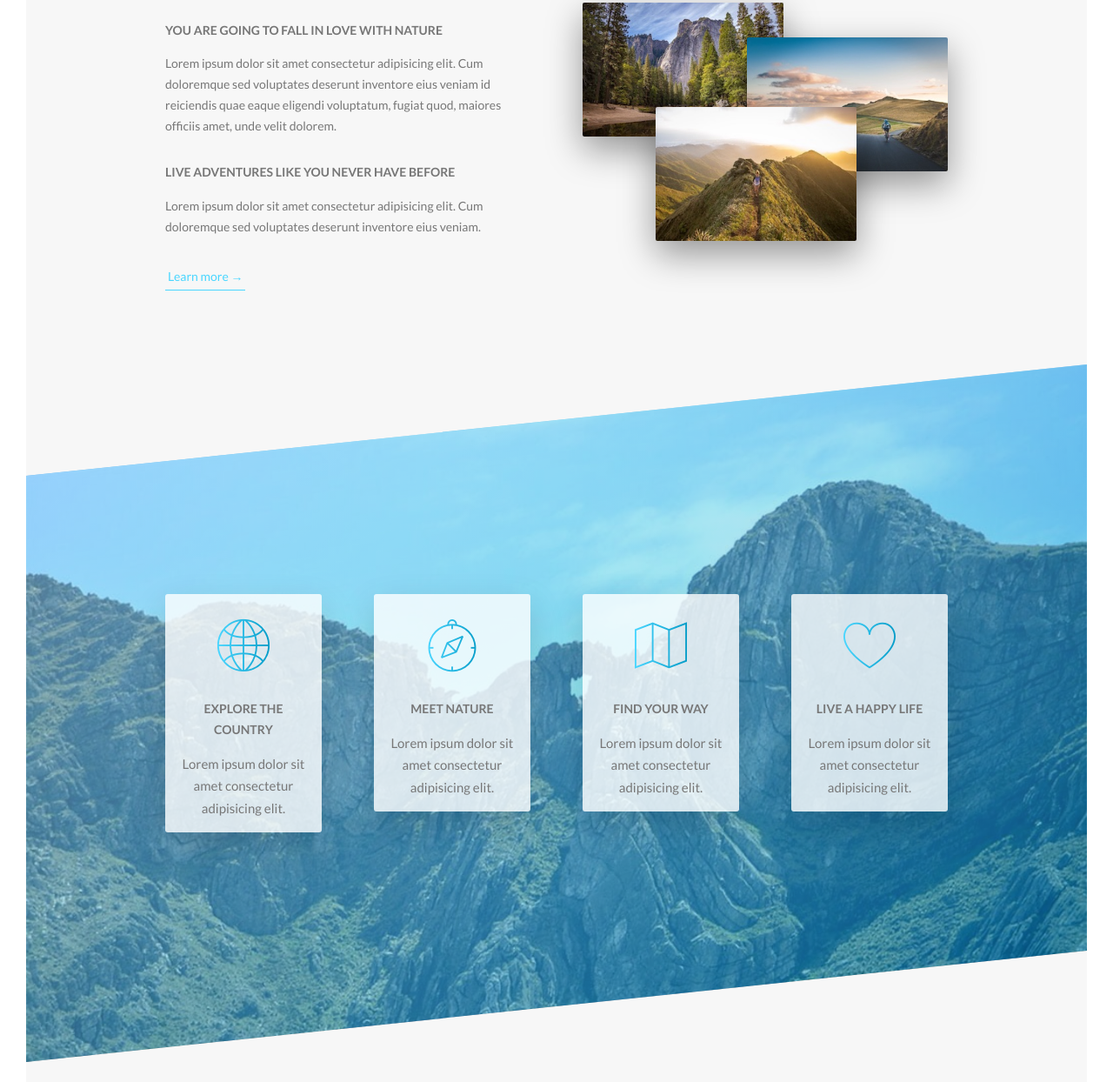
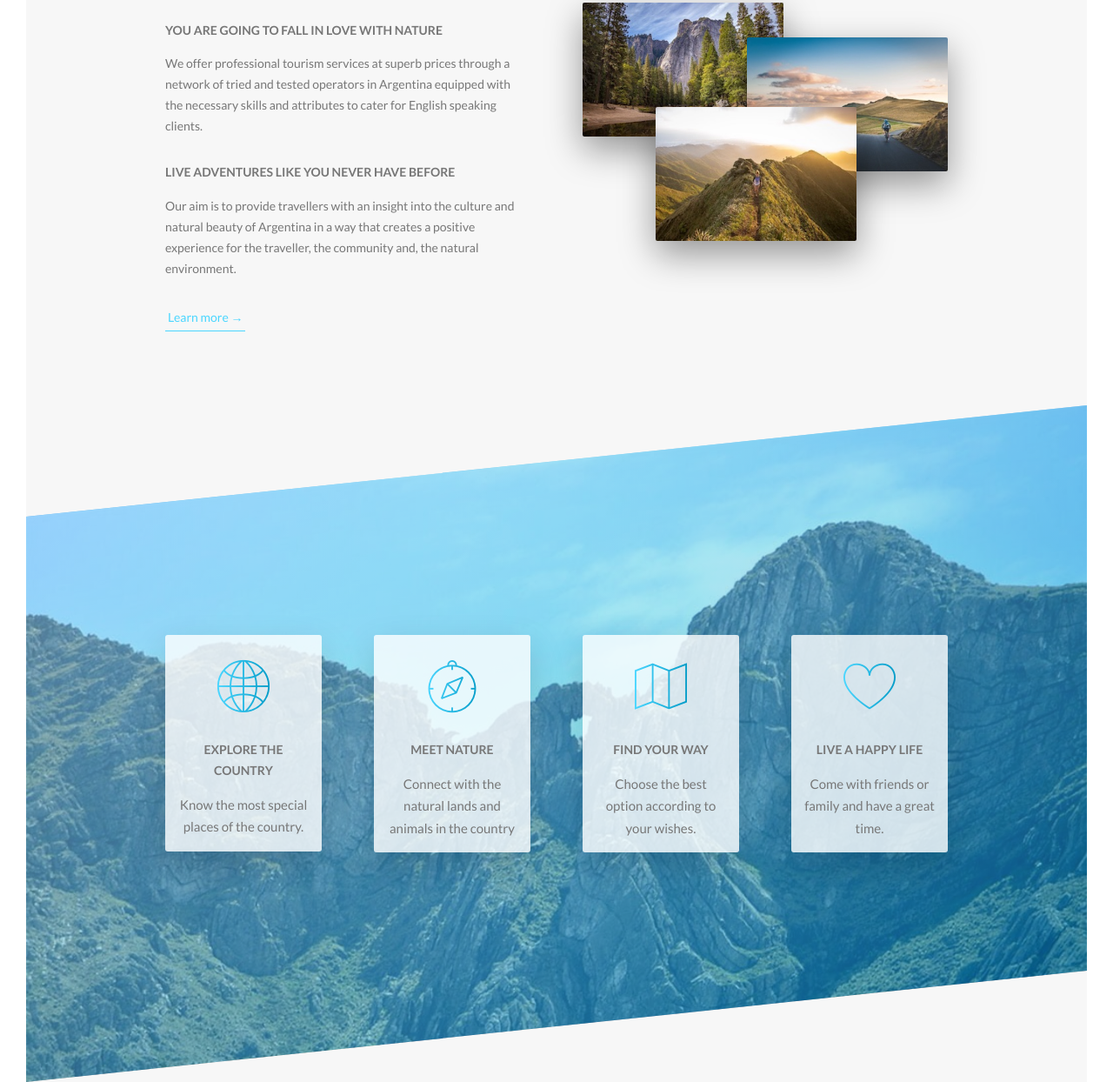
Before and after one commit to Fest5/discover-web, a plain HTML site: page index.html in a window 1280 px wide. Shown: the part 997-2241 px from the top of the page at 87% size. Drawn offline with Linux system fonts and the light colour scheme.

Commit message:
Cambie los textos a textos reales

```diff
--- a/index.html
+++ b/index.html
@@ -59,11 +59,11 @@
                     <div class="col1of2">
                         <h3 class="heading-tertiary u-margin-bottom-small">You are going to fall in love with nature</h3>
                         <p class="paragraph">
-                            Lorem ipsum dolor sit amet consectetur adipisicing elit. Cum doloremque sed voluptates deserunt inventore eius veniam id reiciendis quae eaque eligendi voluptatum, fugiat quod, maiores officiis amet, unde velit dolorem.
+                            We offer professional tourism services at superb prices through a network of tried and tested operators in Argentina equipped with the necessary skills and attributes to cater for English speaking clients.
                         </p>
                         <h3 class="heading-tertiary u-margin-bottom-small">LIVE ADVENTURES LIKE YOU NEVER HAVE BEFORE</h3>
                         <p class="paragraph">
-                            Lorem ipsum dolor sit amet consectetur adipisicing elit. Cum doloremque sed voluptates deserunt inventore eius veniam.
+                            Our aim is to provide travellers with an insight into the culture and natural beauty of Argentina in a way that creates a positive experience for the traveller, the community and, the natural environment.
                         </p>
 
                         <a href="#" class="btn-text">Learn more &rarr;</a>
@@ -101,7 +101,7 @@
                         <div class="feature-box">
                             <i class="feature-box__icon icon-basic-world"></i>
                             <h3 class="heading-tertiary u-margin-bottom-small">Explore the country</h3>
-                            <p class="feature-box__text">Lorem ipsum dolor sit amet consectetur adipisicing elit.</p>
+                            <p class="feature-box__text">Know the most special places of the country.</p>
                         </div>
                     </div>
 
@@ -109,7 +109,7 @@
                         <div class="feature-box">
                             <i class="feature-box__icon icon-basic-compass"></i>
                             <h3 class="heading-tertiary u-margin-bottom-small">Meet Nature</h3>
-                            <p class="feature-box__text">Lorem ipsum dolor sit amet consectetur adipisicing elit.</p>
+                            <p class="feature-box__text">Connect with the natural lands and animals in the country</p>
                         </div>
                     </div>
 
@@ -117,7 +117,7 @@
                         <div class="feature-box">
                             <i class="feature-box__icon icon-basic-map"></i>
                             <h3 class="heading-tertiary u-margin-bottom-small">Find your way</h3>
-                            <p class="feature-box__text">Lorem ipsum dolor sit amet consectetur adipisicing elit.</p>
+                            <p class="feature-box__text">Choose the best option according to your wishes.</p>
                         </div>
                     </div>
 
@@ -125,7 +125,7 @@
                         <div class="feature-box">
                             <i class="feature-box__icon icon-basic-heart"></i>
                             <h3 class="heading-tertiary u-margin-bottom-small">Live a happy life</h3>
-                            <p class="feature-box__text">Lorem ipsum dolor sit amet consectetur adipisicing elit.</p>
+                            <p class="feature-box__text">Come with friends or family and have a great time.</p>
                         </div>
                     </div>
                 </div>
@@ -282,7 +282,7 @@
                         </figure>
                         <div class="story__text">
                             <h3 class="heading-tertiary u-margin-bottom-small">I had the best week ever with my family</h3>
-                            <p>Lorem ipsum dolor sit amet consectetur adipisicing elit. Ea optio perspiciatis facilis.Lorem ipsum dolor sit amet consectetur adipisicing elit. Ea optio perspiciatis facilis. Lorem ipsum dolor sit amet consectetur adipisicing elit. Ea optio perspiciatis facilis. Lorem ipsum dolor sit amet consectetur adipisicing elit. Ea optio perspiciati.</p>
+                            <p>The trip covered the Patagonia region, involving both Argentina and Chile. In terms of location, the area offers top notch scenery.  The travelling company has done a fine job, making impeccable arrangments and seeing to the smooth unfolding of the plan along way, followed up by app enquiring process each step of our way. The standard of service, the tours, transfer arrangements, hotel accommodation etc all exceed our expectation.  Very professional.</p>
                         </div>
                     </div>
                 </div>
@@ -296,7 +296,7 @@
                         </figure>
                         <div class="story__text">
                             <h3 class="heading-tertiary u-margin-bottom-small">My life is completely different now</h3>
-                            <p>Lorem ipsum dolor sit amet consectetur adipisicing elit. Ea optio perspiciatis facilis.Lorem ipsum dolor sit amet consectetur adipisicing elit. Ea optio perspiciatis facilis. Lorem ipsum dolor sit amet consectetur adipisicing elit. Ea optio perspiciatis facilis. Lorem ipsum dolor sit amet consectetur adipisicing elit. Ea optio perspiciati.</p>
+                            <p>Our tour planner assembled a fantastic itinerary and was very responsive to changes when I requested, even to one request just two days before the excursion. He made it happen, and it was seamless. My family enjoyed meeting him! In Buenos Aires we had a great hotel and the Argentine dinner experience was a great start to our vacation. Our in-country flights and transports were just right. Our tour planner went the extra mile to get us good hotels that met our needs, even though we booked less than 60 days beforehand for our “high season” trip.</p>
                         </div>
                     </div>
                 </div>
```
